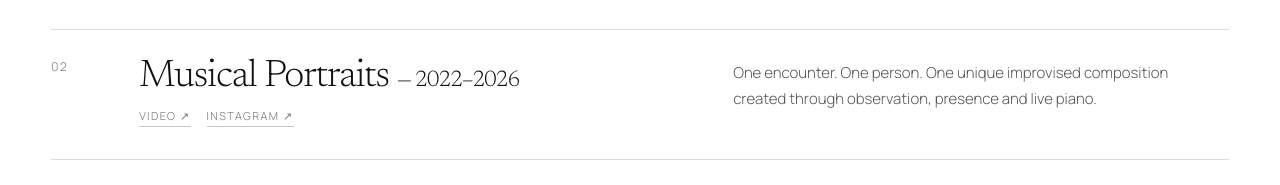
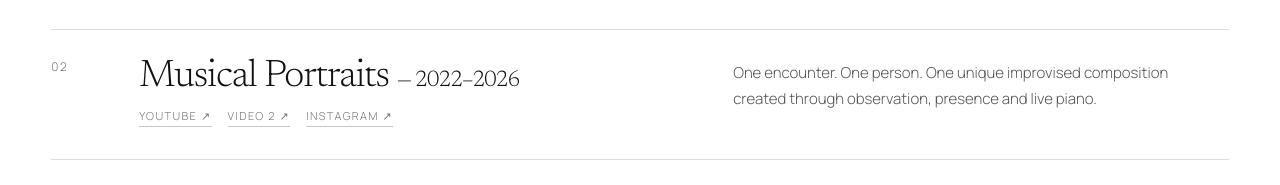
Before and after one commit to VivaldiLe/lenasloss, a plain HTML site: page index.html in a window 1280 px wide. Shown: the part 1367-1552 px from the top of the page. Drawn offline with Linux system fonts and the light colour scheme.

Commit message:
Add YouTube link to Musical Portraits

```diff
--- a/index.html
+++ b/index.html
@@ -725,7 +725,8 @@
           <div class="project-title">
             <h3>Musical Portraits <span class="project-years">— 2022–2026</span></h3>
             <div class="project-links">
-              <a href="https://drive.google.com/file/d/1KOrwNL0JkCaKalnmaVbTky66tYZ8xL1h/view" target="_blank" rel="noopener noreferrer">Video ↗</a>
+              <a href="https://www.youtube.com/watch?v=Y737_KxfFiE" target="_blank" rel="noopener noreferrer">YouTube ↗</a>
+              <a href="https://drive.google.com/file/d/1KOrwNL0JkCaKalnmaVbTky66tYZ8xL1h/view" target="_blank" rel="noopener noreferrer">Video 2 ↗</a>
               <a href="https://www.instagram.com/p/DahqXYkjBzt/" target="_blank" rel="noopener noreferrer">Instagram ↗</a>
             </div>
           </div>
```
